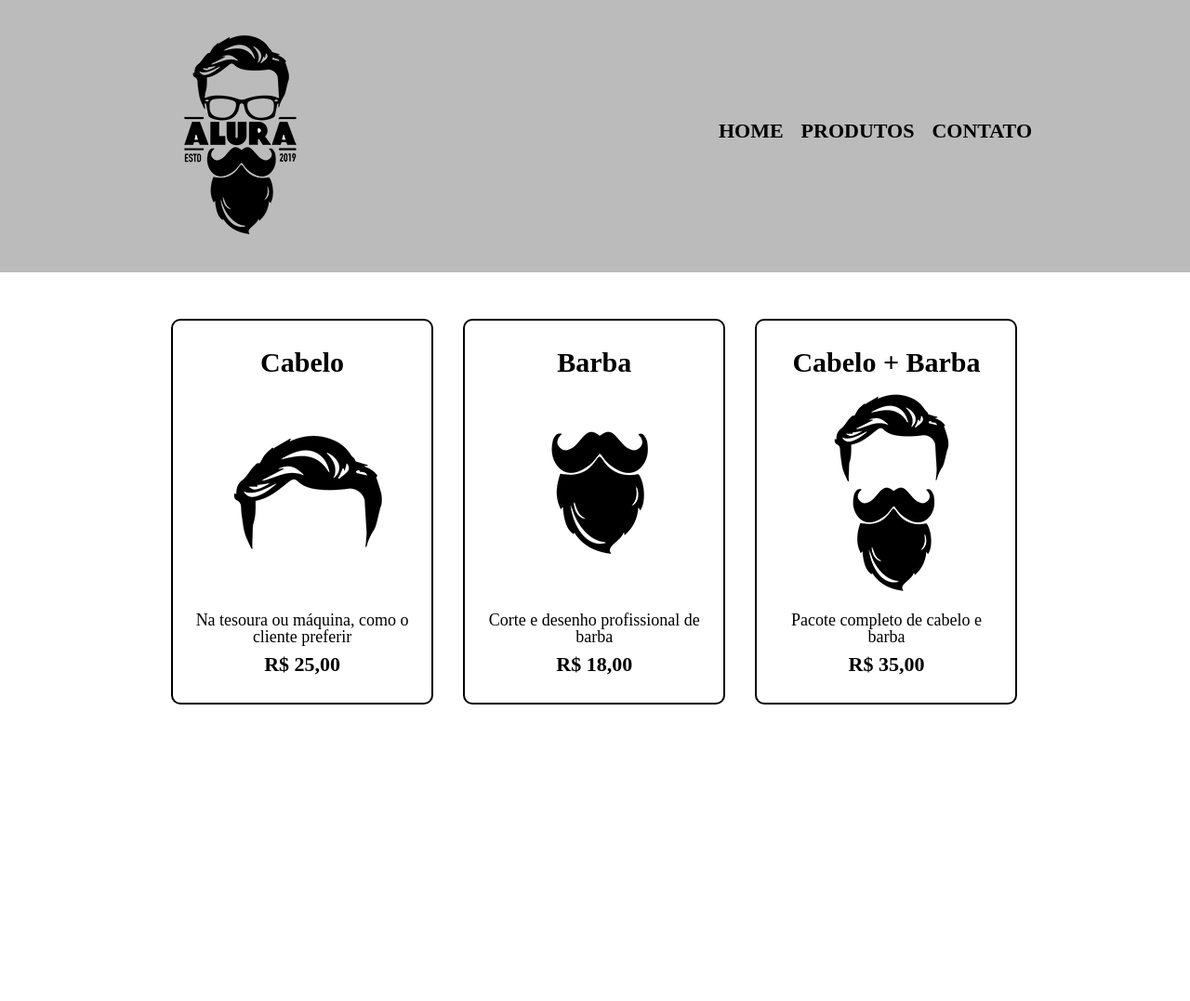
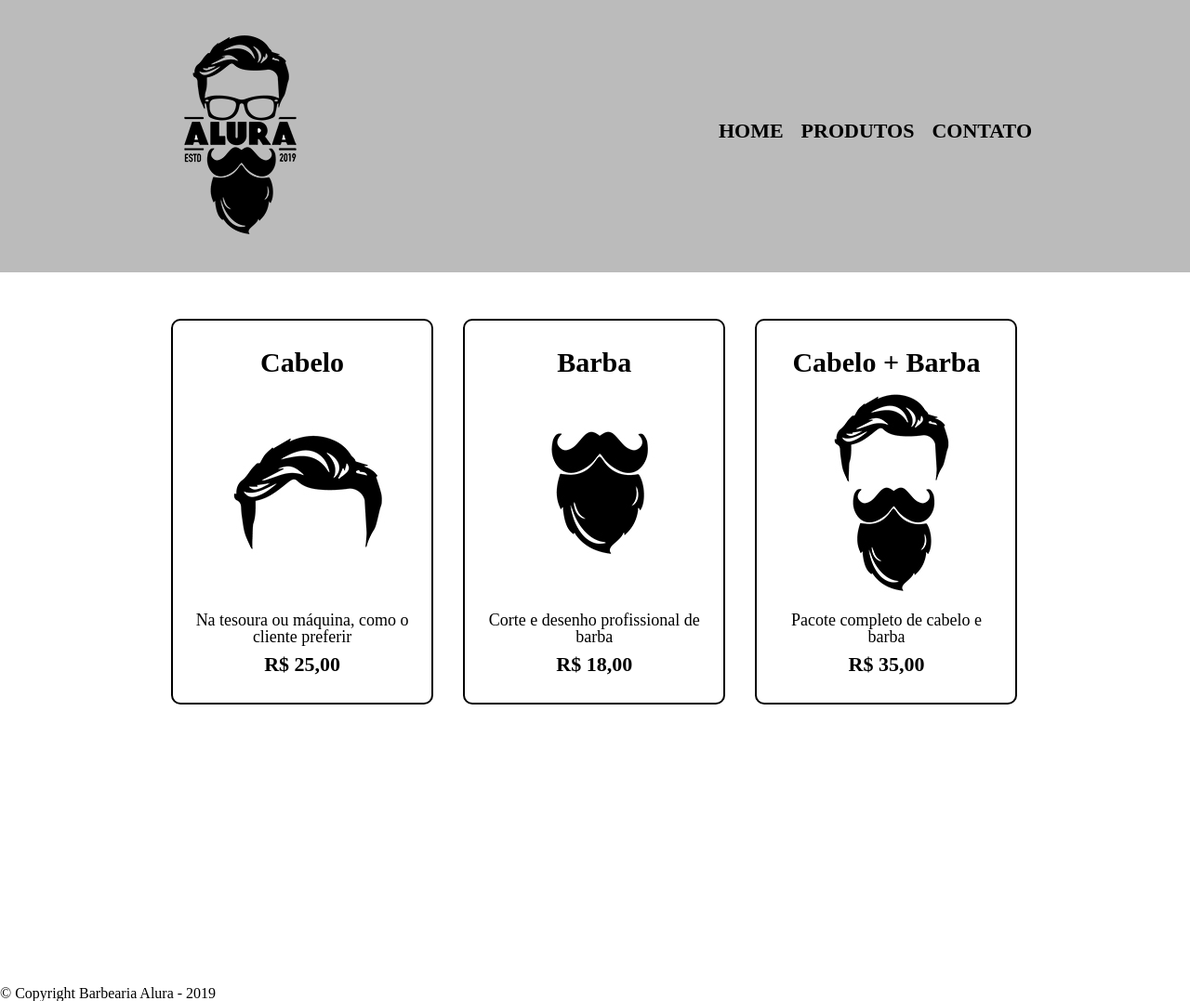
Before and after one commit to RenanWuicik7/Barbearia-Alura_Pagina-Produtos, a plain HTML site: page produtos.html in a window 1280 px wide. Shown: the whole page at 93% size. Before the commit the page ends 808 px from the top, so only its background shows below. Drawn offline with Linux system fonts and the light colour scheme.

Commit message:
Criando o Rodapé e estilizando ele

```diff
--- a/produtos.html
+++ b/produtos.html
@@ -44,5 +44,10 @@
 			</li>
 		</ul>
 	</main>
+
+	<footer>
+		<img src="imagens/logo-branco.png">
+		<p Class="copyright">&copy; Copyright Barbearia Alura - 2019</p>
+	</footer>
 </body>
 </html>
```
